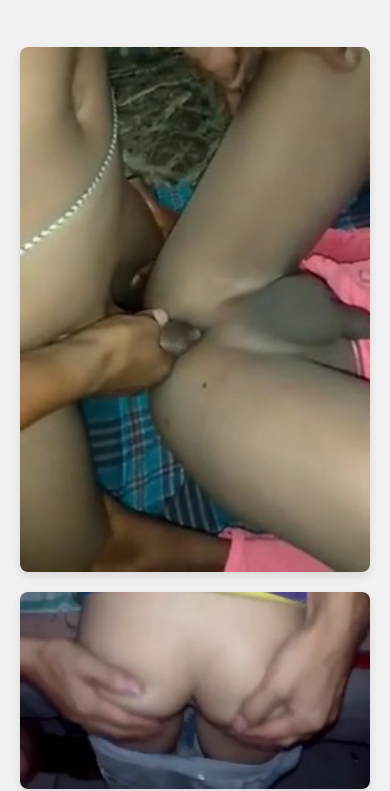
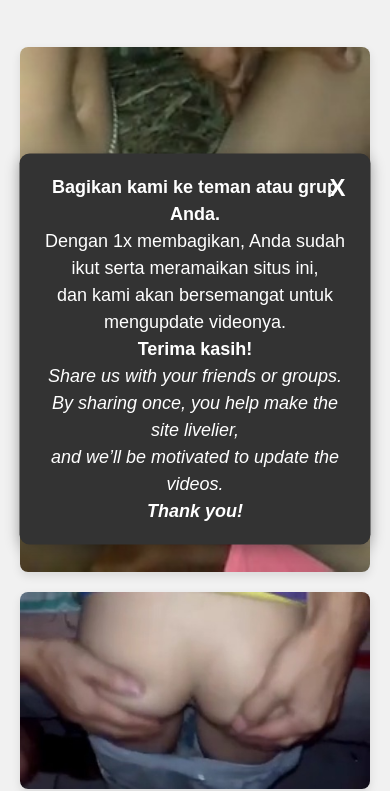
Before and after one commit to GAYOK21/VGK-LOKAL, a plain HTML site: page index.html in a window 390 px wide. Shown: the part 73-864 px from the top of the page. Drawn offline with Linux system fonts and the light colour scheme.

Commit message:
Update index.html

```diff
--- a/index.html
+++ b/index.html
@@ -1,6 +1,53 @@
 <!DOCTYPE html>
 <html lang="id">
 <head>
+<!-- Popup Message Box -->
+<div id="popup-message" style="display: none; width: 90%; max-width: 600px; background-color: #333; color: white; padding: 20px; text-align: center; font-size: 18px; line-height: 1.5; position: fixed; top: 50%; left: 50%; transform: translate(-50%, -50%); box-shadow: 0 4px 15px rgba(0, 0, 0, 0.3); z-index: 1000; border-radius: 10px; overflow: hidden;">
+    <button onclick="closePopup()" style="position: absolute; top: 10px; right: 15px; background-color: transparent; color: white; border: none; padding: 10px; cursor: pointer; font-size: 24px; font-weight: bold; border-radius: 50%;">
+        X
+    </button>
+    <div>
+        <p><strong>Bagikan kami ke teman atau grup Anda.</strong></p>
+        <p>Dengan 1x membagikan, Anda sudah ikut serta meramaikan situs ini, <br>dan kami akan bersemangat untuk mengupdate videonya. <br><strong>Terima kasih!</strong></p>
+        <p><em>Share us with your friends or groups. <br>By sharing once, you help make the site livelier, <br>and we’ll be motivated to update the videos. <br><strong>Thank you!</strong></em></p>
+    </div>
+</div>
+
+<script>
+    // Fungsi untuk menampilkan pesan popup
+    function showPopup() {
+        document.getElementById('popup-message').style.display = 'block';
+    }
+
+    // Fungsi untuk menutup popup dan menjadwalkan ulang
+    function closePopup() {
+        document.getElementById('popup-message').style.display = 'none';
+        setTimeout(showPopup, 60000); // Muncul kembali setelah 1 menit (60000 ms)
+    }
+
+    // Tampilkan popup pertama kali setelah 5 detik saat halaman dibuka
+    window.onload = function() {
+        setTimeout(showPopup, 5000); // Muncul setelah 5 detik
+    };
+</script>
+
+<style>
+    /* Agar popup responsif di berbagai perangkat */
+    @media (max-width: 768px) {
+        #popup-message {
+            width: 95%;
+            padding: 15px;
+            font-size: 16px;
+        }
+    }
+
+    @media (max-width: 480px) {
+        #popup-message {
+            width: 95%;
+            font-size: 14px;
+        }
+    }
+</style>
 <meta property="og:title" content="KUMPULAN VIDEO VGK LOKAL GRATIS ">
   <meta property="og:description" content="KUMPULAN VIDEO VGK VIRAL GRATIS ZONA 18+  .">
   <meta property="og:image" content="https://raw.githubusercontent.com/GAYOK21/VGK-LOKAL/main/Tum.jpg">
```
